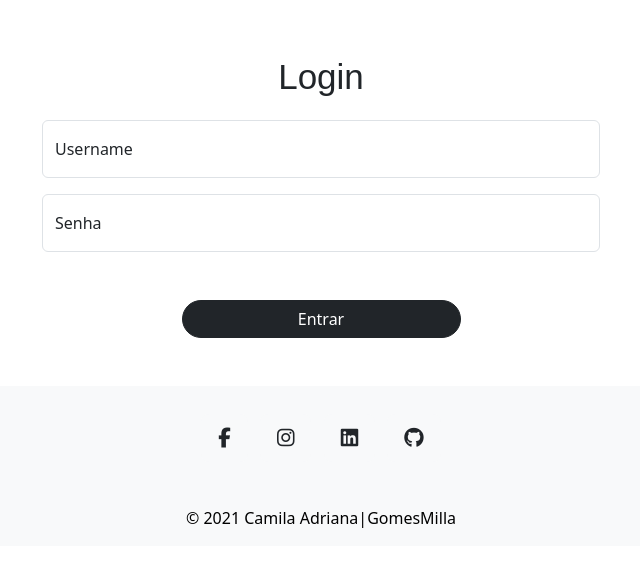
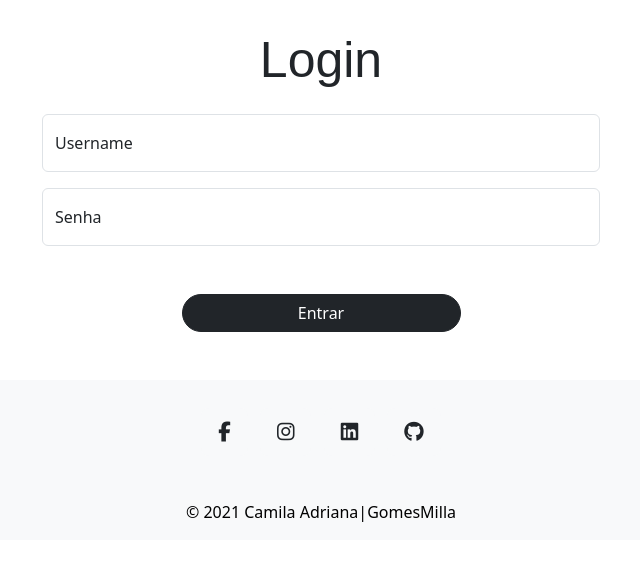
Before and after one commit to GomesMilla/maossolidarias, a Django app: page /users/login/ in a window 1280 px wide. Shown: the part 77-644 px from the top of the page, without its empty margins (319-959 px from the left). Run offline with Django 4.2, Linux system fonts and the light colour scheme; some libraries are stand-ins or nearby versions.

Commit message:
:green_heart: Ultimos ajustes no projeto

```diff
--- a/templates/users/login.html
+++ b/templates/users/login.html
@@ -3,24 +3,8 @@
 {% load bootstrap %}
 {% block conteudo %}
 
-<style>
-    .top{
-        margin-top: 10%;
-    }
-    .tituloIndex{
-        margin-top: 10%;
-        font-family: 'Fira Sans', sans-serif;
-        font-size: 35px;
-    }
-    .form-group {
-        margin-bottom: 15px;
-    }
-    .center{
-        align-itens: center
-    }
-</style>
     <div class="container top text-center">
-        <p class="tituloIndex">Login</p>
+        <p class="tituloIndexcadastro">Login</p>
         <form role="form" method="post" class="d-flex justify-content-center">
             {% csrf_token %}
             <div class="col col-lg-6">
```
Also changed, not shown: media/ImagemPerfil/download.jpeg (added).
